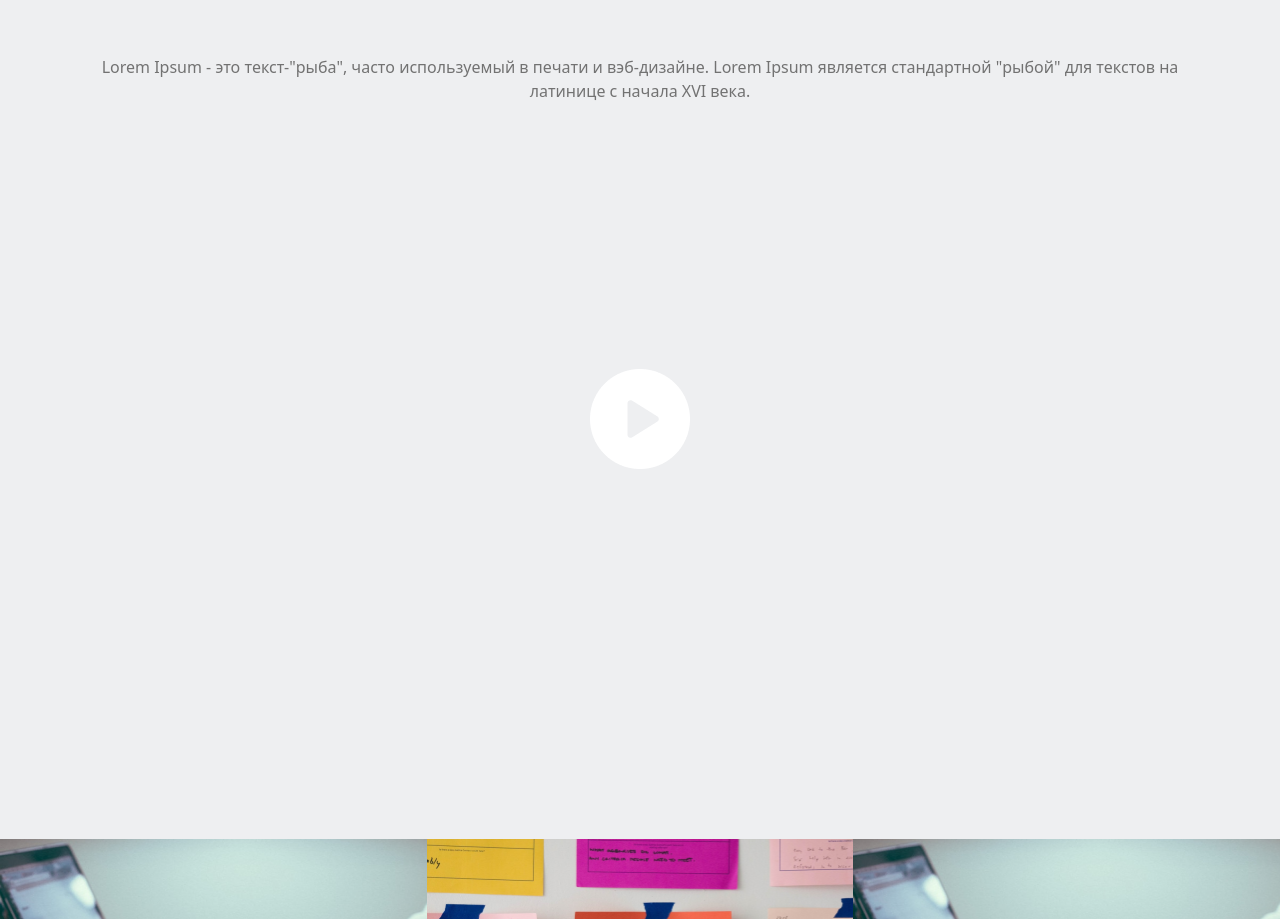
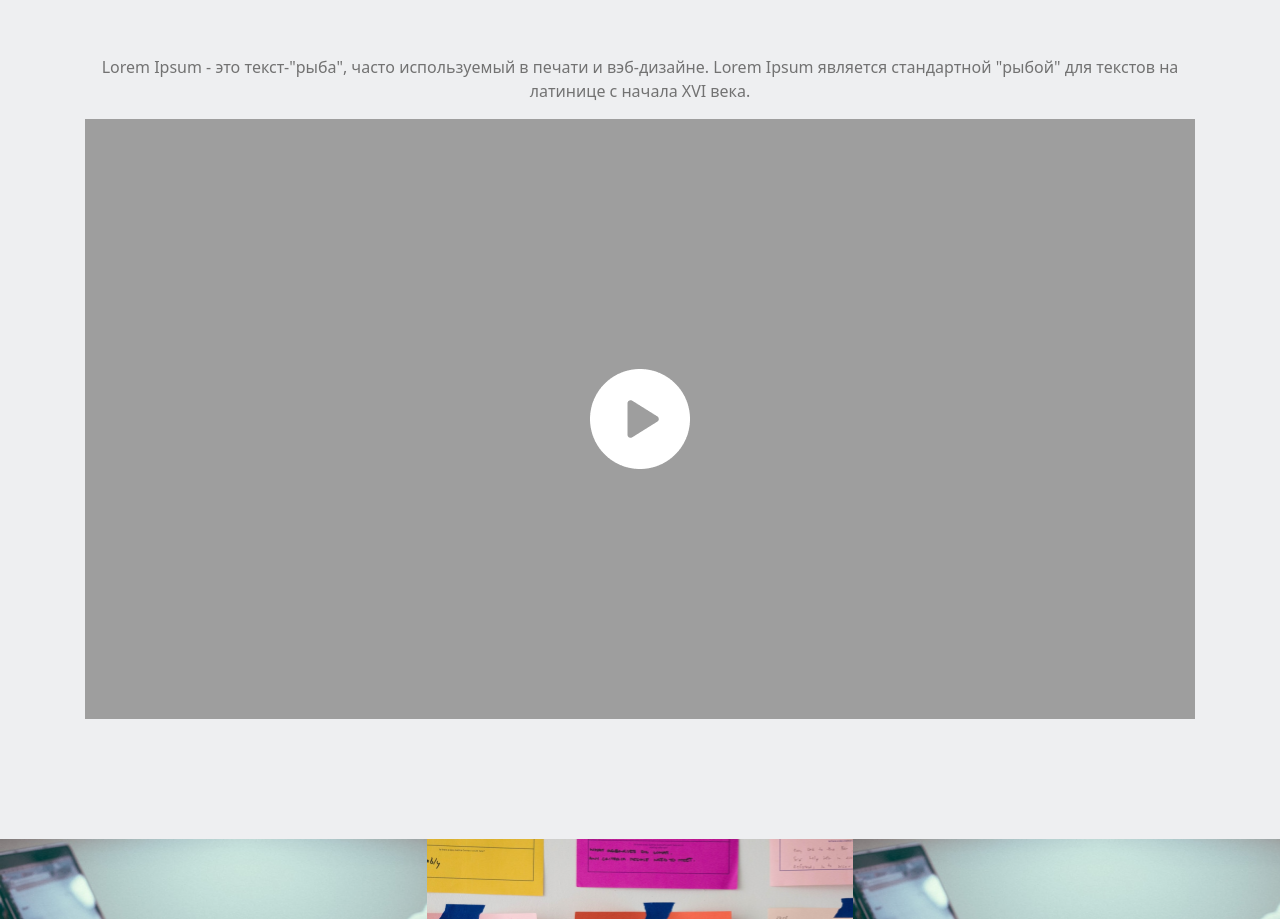
Before and after one commit to norrthh/drainwebn2, a plain HTML site: page index.html in a window 1280 px wide. Shown: the part 2184-3103 px from the top of the page. Drawn offline with nearby package versions, Linux system fonts and the light colour scheme; the site is published under a folder, as on GitHub Pages, so addresses that start at the root find nothing.

Commit message:
Update style.css

```diff
--- a/css/style.css
+++ b/css/style.css
@@ -81,7 +81,7 @@ header .nav-link {
   color: #727272;
 }
 .job .test {
-  background-image: url("/img/Rectangle 5.png");
+  background-image: url("../img/Rectangle 5.png");
   width: 1110px;
   height: 600px;
   background-repeat: no-repeat;
```
